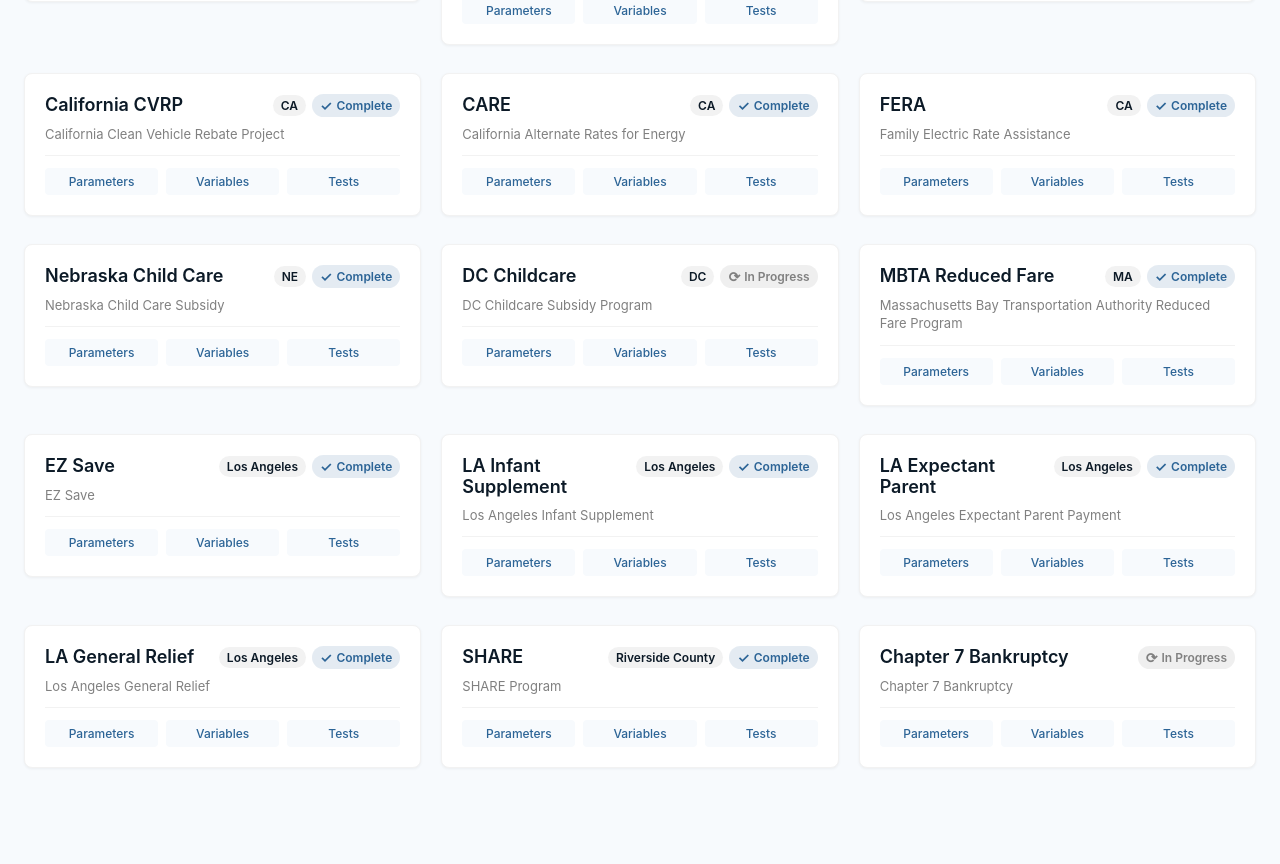
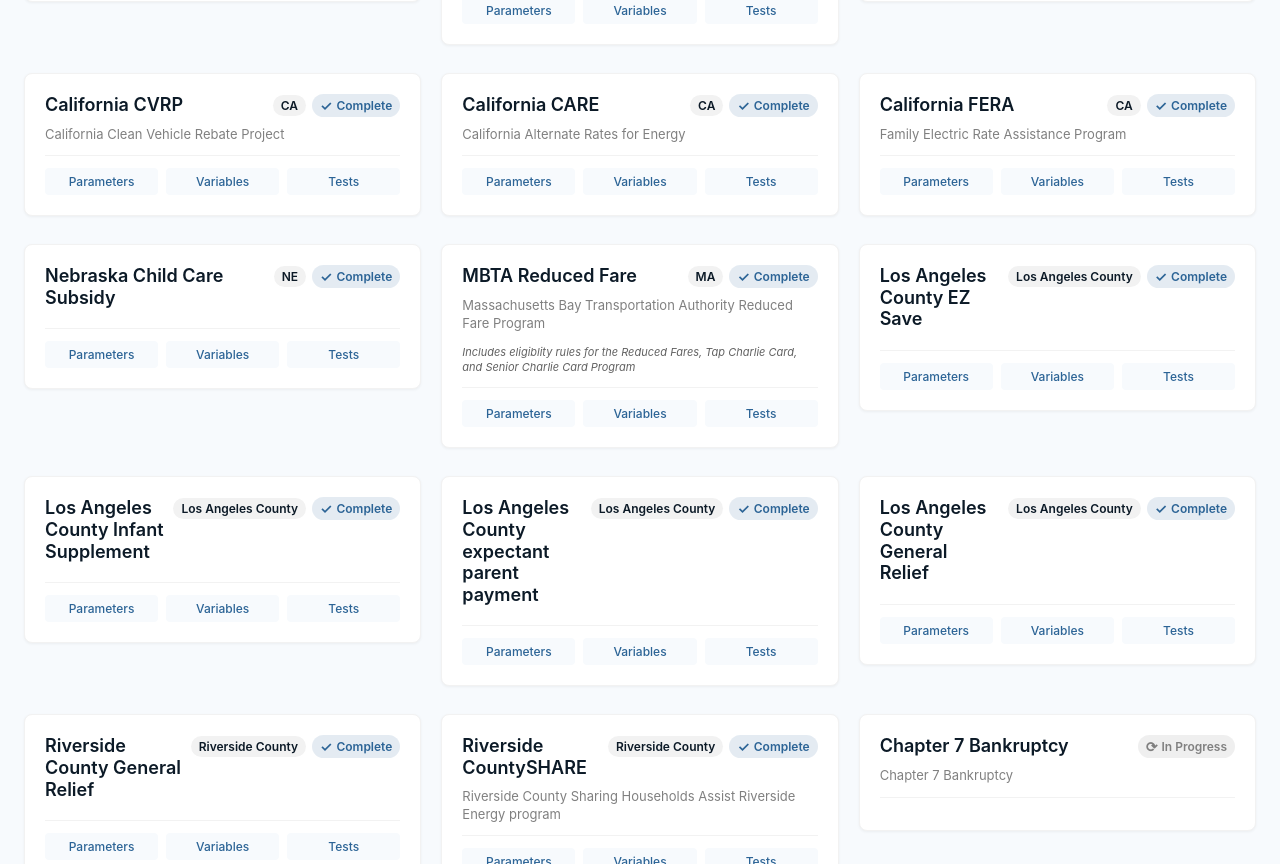
Before and after one commit to PolicyEngine/policyengine-coverage-tracker, a React (Create React App) app: page / in a window 1280 px wide. Shown: the part 1936-2800 px from the top of the page. Built offline with nearby package versions, Linux system fonts and the light colour scheme.

Commit message:
more programs

```diff
--- a/src/data/programs.ts
+++ b/src/data/programs.ts
@@ -378,15 +378,41 @@
     status: 'partial',
     coverage: 'CA, CO, MA',
     stateImplementations: [
-      { state: 'CA', status: 'complete' },
-      { state: 'CO', status: 'complete' },
-      { state: 'MA', status: 'complete' },
+      {
+        state: 'CA',
+        status: 'complete',
+        name: 'California SSP',
+        fullName: 'California State Supplementary Payment',
+        githubLinks: {
+          parameters: `${GITHUB_BASE}/parameters/gov/states/ca/cdss/state_supplement`,
+          variables: `${GITHUB_BASE}/variables/gov/states/ca/cdss/state_supplement`,
+          tests: `${TESTS_BASE}/policy/baseline/gov/states/ca/cdss/state_supplement`,
+        }
+      },
+      {
+        state: 'CO',
+        status: 'complete',
+        name: 'Colorado SSP',
+        fullName: 'Colorado State Supplementary Payment',
+        githubLinks: {
+          parameters: `${GITHUB_BASE}/parameters/gov/states/co/ssa/state_supplement`,
+          variables: `${GITHUB_BASE}/variables/gov/states/co/ssa/state_supplement`,
+          tests: `${TESTS_BASE}/policy/baseline/gov/states/co/ssa/state_supplement`,
+        }
+      },
+      {
+        state: 'MA',
+        status: 'complete',
+        name: 'Massachusetts SSP',
+        fullName: 'Massachusetts State Supplementary Payment',
+        githubLinks: {
+          parameters: `${GITHUB_BASE}/parameters/gov/states/ma/dta/ssp`,
+          variables: `${GITHUB_BASE}/variables/gov/states/ma/dta/ssp`,
+          tests: `${TESTS_BASE}/policy/baseline/gov/states/ma/dta/ssp`,
+        }
+      },
     ],
-    githubLinks: {
-      parameters: `${GITHUB_BASE}/parameters/gov/states`,
-      variables: `${GITHUB_BASE}/variables/gov/states`,
-      tests: `${TESTS_BASE}/policy/baseline/gov/states/ssi_supplement`,
-    },
+    githubLinks: {},
   },
 
   // HUD Programs
@@ -395,13 +421,13 @@
     name: 'Section 8',
     fullName: 'Housing Choice Voucher Program',
     agency: 'HUD',
-    status: 'partial',
+    status: 'inProgress',
     coverage: 'Los Angeles County, CO',
     notes: 'National rules; only have AMI for LA County. IL, MA in progress',
     githubLinks: {
-      parameters: `${GITHUB_BASE}/parameters/gov/hud/section_8`,
-      variables: `${GITHUB_BASE}/variables/gov/hud/section_8`,
-      tests: `${TESTS_BASE}/policy/baseline/gov/hud/section_8`,
+      parameters: `${GITHUB_BASE}/parameters/gov/hud`,
+      variables: `${GITHUB_BASE}/variables/gov/hud`,
+      tests: `${TESTS_BASE}/policy/baseline/gov/hud`,
     },
   },
 
@@ -409,7 +435,7 @@
   {
     id: 'lifeline',
     name: 'Lifeline',
-    fullName: 'Lifeline Program',
+    fullName: '',
     agency: 'FCC',
     status: 'complete',
     coverage: 'US',
@@ -445,9 +471,9 @@
     coverage: 'US',
     notes: 'High efficiency electric home rebate, residential efficiency electrification rebate',
     githubLinks: {
-      parameters: `${GITHUB_BASE}/parameters/gov/irs/credits/ira`,
-      variables: `${GITHUB_BASE}/variables/gov/irs/credits/ira`,
-      tests: `${TESTS_BASE}/policy/baseline/gov/irs/credits/ira`,
+      parameters: `${GITHUB_BASE}/parameters/gov/irs/credits`,
+      variables: `${GITHUB_BASE}/variables/gov/irs/credits`,
+      tests: `${TESTS_BASE}/policy/baseline/gov/irs/credits`,
     },
   },
 
@@ -460,9 +486,9 @@
     status: 'complete',
     coverage: 'CO',
     githubLinks: {
-      parameters: `${GITHUB_BASE}/parameters/gov/states/co/oap`,
-      variables: `${GITHUB_BASE}/variables/gov/states/co/oap`,
-      tests: `${TESTS_BASE}/policy/baseline/gov/states/co/oap`,
+      parameters: `${GITHUB_BASE}/parameters/gov/states/co/ssa/oap`,
+      variables: `${GITHUB_BASE}/variables/gov/states/co/ssa/oap`,
+      tests: `${TESTS_BASE}/policy/baseline/gov/states/co/ssa/oap`,
     },
   },
   {
@@ -473,61 +499,48 @@
     status: 'complete',
     coverage: 'CA',
     githubLinks: {
-      parameters: `${GITHUB_BASE}/parameters/gov/states/ca/cvrp`,
-      variables: `${GITHUB_BASE}/variables/gov/states/ca/cvrp`,
-      tests: `${TESTS_BASE}/policy/baseline/gov/states/ca/cvrp`,
+      parameters: `${GITHUB_BASE}/parameters/gov/states/ca/calepa/carb/cvrp`,
+      variables: `${GITHUB_BASE}/variables/gov/states/ca/calepa/carb/cvrp`,
+      tests: `${TESTS_BASE}/policy/baseline/gov/states/ca/calepa/carb/cvrp`,
     },
   },
   {
     id: 'care',
-    name: 'CARE',
+    name: 'California CARE',
     fullName: 'California Alternate Rates for Energy',
     agency: 'State',
     status: 'complete',
     coverage: 'CA',
     githubLinks: {
-      parameters: `${GITHUB_BASE}/parameters/gov/states/ca/care`,
-      variables: `${GITHUB_BASE}/variables/gov/states/ca/care`,
-      tests: `${TESTS_BASE}/policy/baseline/gov/states/ca/care`,
+      parameters: `${GITHUB_BASE}/parameters/gov/states/ca/cpuc/care`,
+      variables: `${GITHUB_BASE}/variables/gov/states/ca/cpuc/care`,
+      tests: `${TESTS_BASE}/policy/baseline/gov/states/ca/cpuc/care`,
     },
   },
   {
     id: 'fera',
-    name: 'FERA',
-    fullName: 'Family Electric Rate Assistance',
+    name: 'California FERA',
+    fullName: 'Family Electric Rate Assistance Program',
     agency: 'State',
     status: 'complete',
     coverage: 'CA',
     githubLinks: {
-      parameters: `${GITHUB_BASE}/parameters/gov/states/ca/fera`,
-      variables: `${GITHUB_BASE}/variables/gov/states/ca/fera`,
-      tests: `${TESTS_BASE}/policy/baseline/gov/states/ca/fera`,
+      parameters: `${GITHUB_BASE}/parameters/gov/states/ca/cpuc/fera`,
+      variables: `${GITHUB_BASE}/variables/gov/states/ca/cpuc/fera`,
+      tests: `${TESTS_BASE}/policy/baseline/gov/states/ca/cpuc/fera`,
     },
   },
   {
     id: 'ne_childcare',
-    name: 'Nebraska Child Care',
-    fullName: 'Nebraska Child Care Subsidy',
+    name: 'Nebraska Child Care Subsidy',
+    fullName: '',
     agency: 'State',
     status: 'complete',
     coverage: 'NE',
     githubLinks: {
-      parameters: `${GITHUB_BASE}/parameters/gov/states/ne/childcare`,
-      variables: `${GITHUB_BASE}/variables/gov/states/ne/childcare`,
-      tests: `${TESTS_BASE}/policy/baseline/gov/states/ne/childcare`,
-    },
-  },
-  {
-    id: 'dc_childcare',
-    name: 'DC Childcare',
-    fullName: 'DC Childcare Subsidy Program',
-    agency: 'State',
-    status: 'inProgress',
-    coverage: 'DC',
-    githubLinks: {
-      parameters: `${GITHUB_BASE}/parameters/gov/states/dc/childcare`,
-      variables: `${GITHUB_BASE}/variables/gov/states/dc/childcare`,
-      tests: `${TESTS_BASE}/policy/baseline/gov/states/dc/childcare`,
+      parameters: `${GITHUB_BASE}/parameters/gov/states/ne/dhhs/child_care_subsidy`,
+      variables: `${GITHUB_BASE}/variables/gov/states/ne/dhhs/child_care_subsidy`,
+      tests: `${TESTS_BASE}/policy/baseline/gov/states/ne/dhhs/child_care_subsidy`,
     },
   },
   {
@@ -536,78 +549,92 @@
     fullName: 'Massachusetts Bay Transportation Authority Reduced Fare Program',
     agency: 'State',
     status: 'complete',
+    notes: 'Includes eligiblity rules for the Reduced Fares, Tap Charlie Card, and Senior Charlie Card Program',
     coverage: 'MA',
     githubLinks: {
-      parameters: `${GITHUB_BASE}/parameters/gov/states/ma/mbta`,
-      variables: `${GITHUB_BASE}/variables/gov/states/ma/mbta`,
-      tests: `${TESTS_BASE}/policy/baseline/gov/states/ma/mbta`,
+      parameters: `${GITHUB_BASE}/parameters/gov/states/ma/dot/mbta`,
+      variables: `${GITHUB_BASE}/variables/gov/states/ma/dot/mbta`,
+      tests: `${TESTS_BASE}/policy/baseline/gov/states/ma/dot/mbta`,
     },
   },
 
   // Local Programs
   {
     id: 'ez_save',
-    name: 'EZ Save',
-    fullName: 'EZ Save',
+    name: 'Los Angeles County EZ Save',
+    fullName: '',
     agency: 'Local',
     status: 'complete',
-    coverage: 'Los Angeles',
+    coverage: 'Los Angeles County',
     githubLinks: {
-      parameters: `${GITHUB_BASE}/parameters/gov/local/la/ez_save`,
-      variables: `${GITHUB_BASE}/variables/gov/local/la/ez_save`,
-      tests: `${TESTS_BASE}/policy/baseline/gov/local/la/ez_save`,
+      parameters: `${GITHUB_BASE}/parameters/gov/local/ca/la/dwp/ez_save`,
+      variables: `${GITHUB_BASE}/variables/gov/local/ca/la/dwp/ez_save`,
+      tests: `${TESTS_BASE}/policy/baseline/gov/local/ca/la/dwp/ez_save`,
     },
   },
   {
     id: 'la_infant_supplement',
-    name: 'LA Infant Supplement',
-    fullName: 'Los Angeles Infant Supplement',
+    name: 'Los Angeles County Infant Supplement',
+    fullName: '',
     agency: 'Local',
     status: 'complete',
-    coverage: 'Los Angeles',
+    coverage: 'Los Angeles County',
     githubLinks: {
-      parameters: `${GITHUB_BASE}/parameters/gov/local/la/infant_supplement`,
-      variables: `${GITHUB_BASE}/variables/gov/local/la/infant_supplement`,
-      tests: `${TESTS_BASE}/policy/baseline/gov/local/la/infant_supplement`,
+      parameters: `${GITHUB_BASE}/parameters/gov/local/ca/la/dss/infant_supplement`,
+      variables: `${GITHUB_BASE}/variables/gov/local/ca/la/dss/infant_supplement`,
+      tests: `${TESTS_BASE}/policy/baseline/gov/local/ca/la/dss/infant_supplement`,
     },
   },
   {
     id: 'la_expectant_parent',
-    name: 'LA Expectant Parent',
-    fullName: 'Los Angeles Expectant Parent Payment',
+    name: 'Los Angeles County expectant parent payment',
+    fullName: '',
     agency: 'Local',
     status: 'complete',
-    coverage: 'Los Angeles',
+    coverage: 'Los Angeles County',
     githubLinks: {
-      parameters: `${GITHUB_BASE}/parameters/gov/local/la/expectant_parent`,
-      variables: `${GITHUB_BASE}/variables/gov/local/la/expectant_parent`,
-      tests: `${TESTS_BASE}/policy/baseline/gov/local/la/expectant_parent`,
+      parameters: `${GITHUB_BASE}/parameters/gov/local/ca/la/dss/expectant_parent`,
+      variables: `${GITHUB_BASE}/variables/gov/local/ca/la/dss/expectant_parent`,
+      tests: `${TESTS_BASE}/policy/baseline/gov/local/ca/la/dss/expectant_parent`,
     },
   },
   {
     id: 'la_general_relief',
-    name: 'LA General Relief',
-    fullName: 'Los Angeles General Relief',
+    name: 'Los Angeles County General Relief',
+    fullName: '',
     agency: 'Local',
     status: 'complete',
-    coverage: 'Los Angeles',
+    coverage: 'Los Angeles County',
     githubLinks: {
-      parameters: `${GITHUB_BASE}/parameters/gov/local/la/general_relief`,
-      variables: `${GITHUB_BASE}/variables/gov/local/la/general_relief`,
-      tests: `${TESTS_BASE}/policy/baseline/gov/local/la/general_relief`,
+      parameters: `${GITHUB_BASE}/parameters/gov/local/ca/la/general_relief`,
+      variables: `${GITHUB_BASE}/variables/gov/local/ca/la/general_relief`,
+      tests: `${TESTS_BASE}/policy/baseline/gov/local/ca/la/general_relief`,
+    },
+  },
+  {
+    id: 'ca_riv_general_relief',
+    name: 'Riverside County General Relief',
+    fullName: '',
+    agency: 'Local',
+    status: 'complete',
+    coverage: 'Riverside County',
+    githubLinks: {
+      parameters: `${GITHUB_BASE}/parameters/gov/local/ca/riv/general_relief`,
+      variables: `${GITHUB_BASE}/variables/gov/local/ca/riv/general_relief`,
+      tests: `${TESTS_BASE}/policy/baseline/gov/local/ca/riv/general_relief`,
     },
   },
   {
     id: 'share',
-    name: 'SHARE',
-    fullName: 'SHARE Program',
+    name: 'Riverside CountySHARE',
+    fullName: 'Riverside County Sharing Households Assist Riverside Energy program',
     agency: 'Local',
     status: 'complete',
     coverage: 'Riverside County',
     githubLinks: {
-      parameters: `${GITHUB_BASE}/parameters/gov/local/riverside/share`,
-      variables: `${GITHUB_BASE}/variables/gov/local/riverside/share`,
-      tests: `${TESTS_BASE}/policy/baseline/gov/local/riverside/share`,
+      parameters: `${GITHUB_BASE}/parameters/gov/local/ca/riv/share`,
+      variables: `${GITHUB_BASE}/variables/gov/local/ca/riv/share`,
+      tests: `${TESTS_BASE}/policy/baseline/gov/local/ca/riv/share`,
     },
   },
 
@@ -619,11 +646,7 @@
     category: 'Legal',
     status: 'inProgress',
     coverage: 'US',
-    githubLinks: {
-      parameters: `${GITHUB_BASE}/parameters/gov/bankruptcy`,
-      variables: `${GITHUB_BASE}/variables/gov/bankruptcy`,
-      tests: `${TESTS_BASE}/policy/baseline/gov/bankruptcy`,
-    },
+    githubLinks: {},
   },
 ];
 
```
